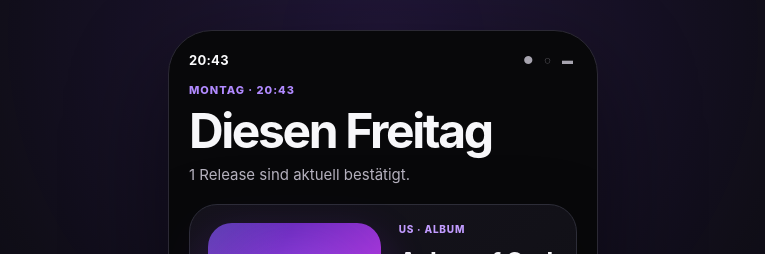
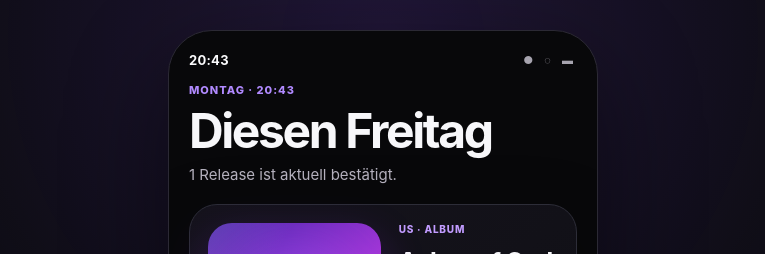
Before and after one commit to eddijanus-lgtm/Release-Friday, a Next.js app: page / in a window 1280 px wide. Shown: the top 254 px of the page, without its empty margins (257-1022 px from the left). Built offline with nearby package versions, Linux system fonts and the light colour scheme.

Commit message:
Fix singular release grammar

```diff
--- a/app/prototype-client.tsx
+++ b/app/prototype-client.tsx
@@ -99,7 +99,7 @@ function getHomeCopy(releases: MusicRelease[], now: Date) {
     return {
       eyebrow: `JETZT VERFÜGBAR · ${time}`,
       title: "Release Friday",
-      subtitle: `${pluralizeReleases(releases.length)} sind jetzt verfügbar.`,
+      subtitle: releases.length === 1 ? "1 Release ist jetzt verfügbar." : `${releases.length} Releases sind jetzt verfügbar.`,
     };
   }
 
@@ -116,7 +116,7 @@ function getHomeCopy(releases: MusicRelease[], now: Date) {
   return {
     eyebrow: `${new Intl.DateTimeFormat("de-DE", { weekday: "long" }).format(now).toUpperCase()} · ${time}`,
     title: "Diesen Freitag",
-    subtitle: `${pluralizeReleases(releases.length)} sind aktuell bestätigt.`,
+    subtitle: releases.length === 1 ? "1 Release ist aktuell bestätigt." : `${releases.length} Releases sind aktuell bestätigt.`,
   };
 }
 
```
